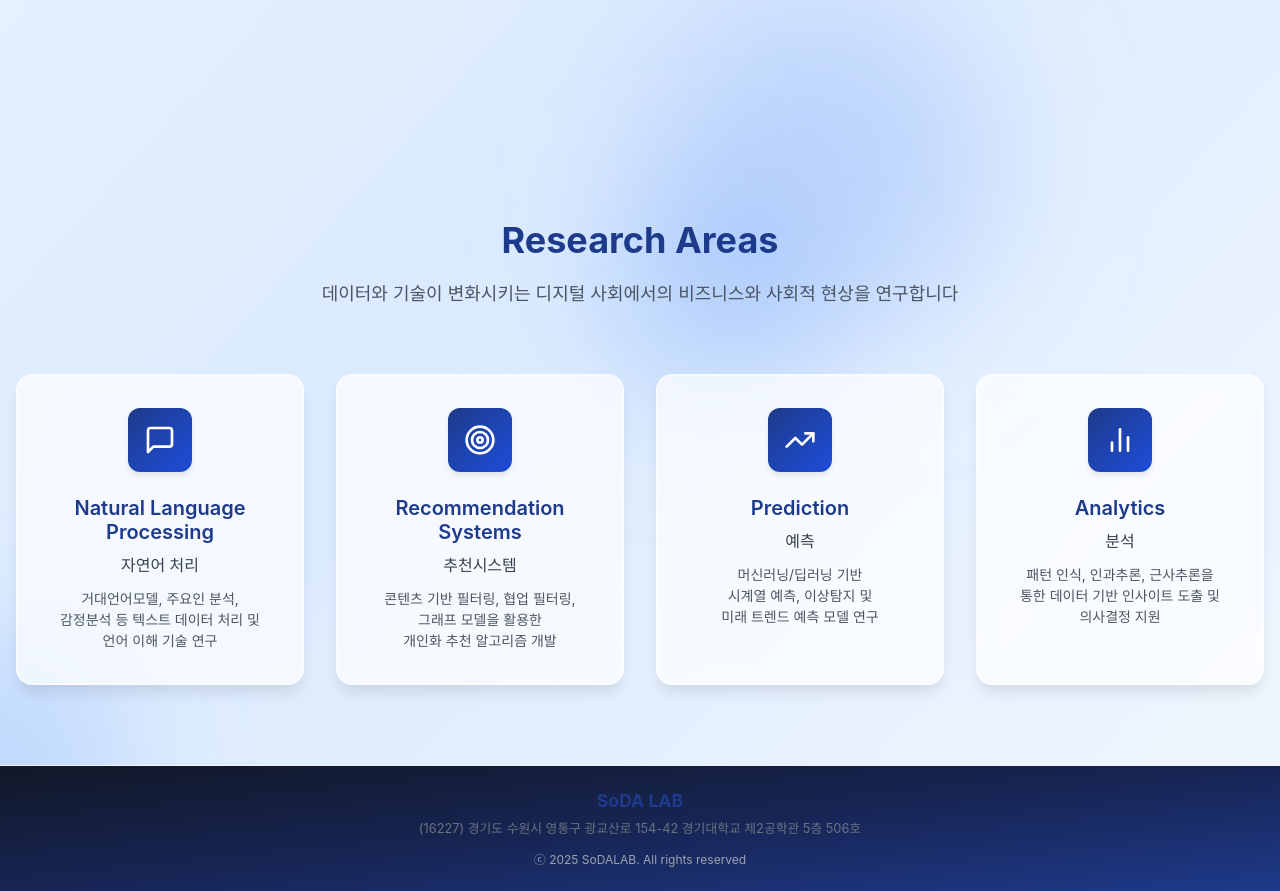
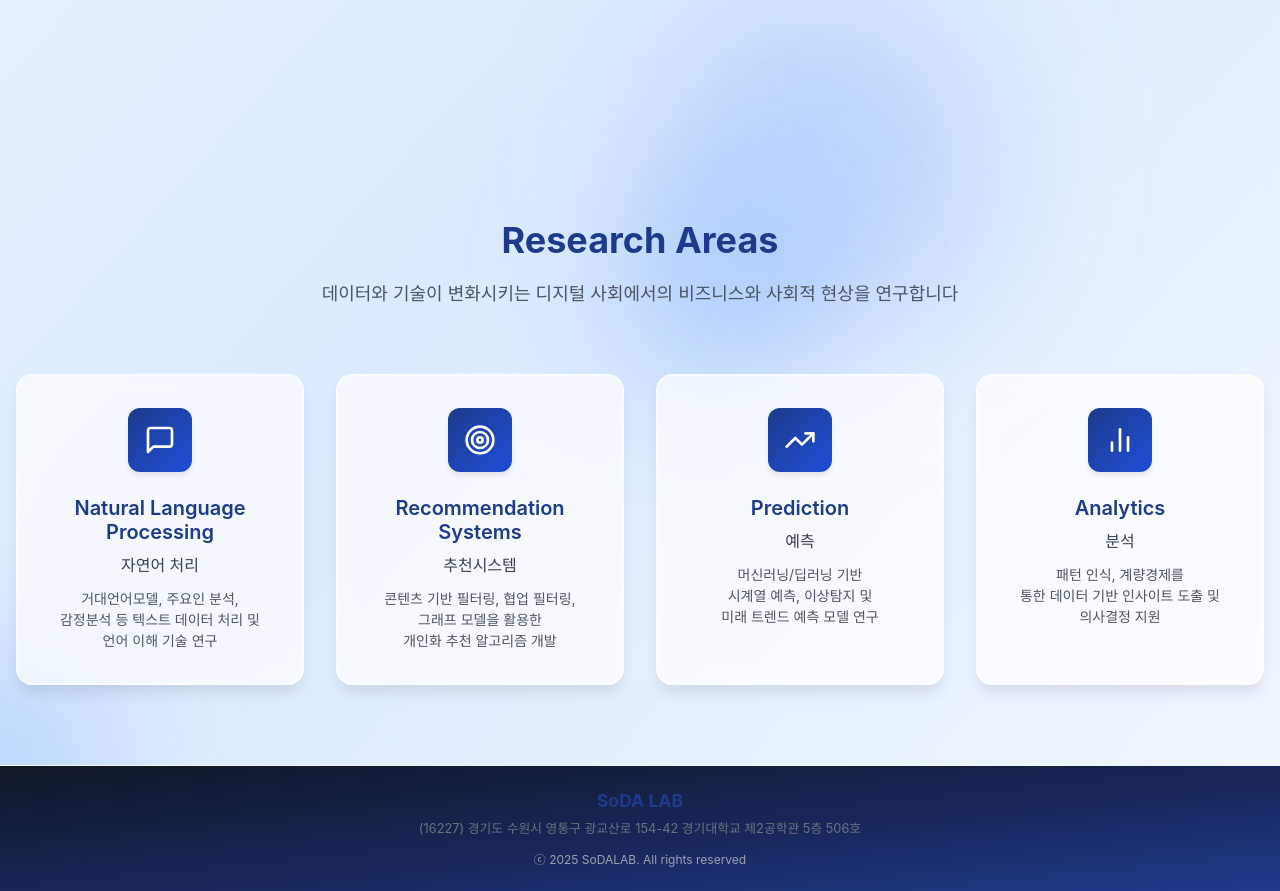
Before and after one commit to pot1223/SoDALAB_site_2025, a Flask app: page /soda/ in a window 1280 px wide. Shown: the part 662-1553 px from the top of the page. Run offline with Flask 3, Linux system fonts and the light colour scheme.

Commit message:
Update home.html

```diff
--- a/apps/soda/templates/soda/home.html
+++ b/apps/soda/templates/soda/home.html
@@ -243,7 +243,7 @@
                         </div>
                         <h3 class="research-title">Analytics</h3>
                         <p class="research-description">분석</p>
-                        <p class="research-detail">패턴 인식, 인과추론, 근사추론을
+                        <p class="research-detail">패턴 인식, 계량경제를
 통한 데이터 기반 인사이트 도출 및
 의사결정 지원</p>
                     </div>
```
